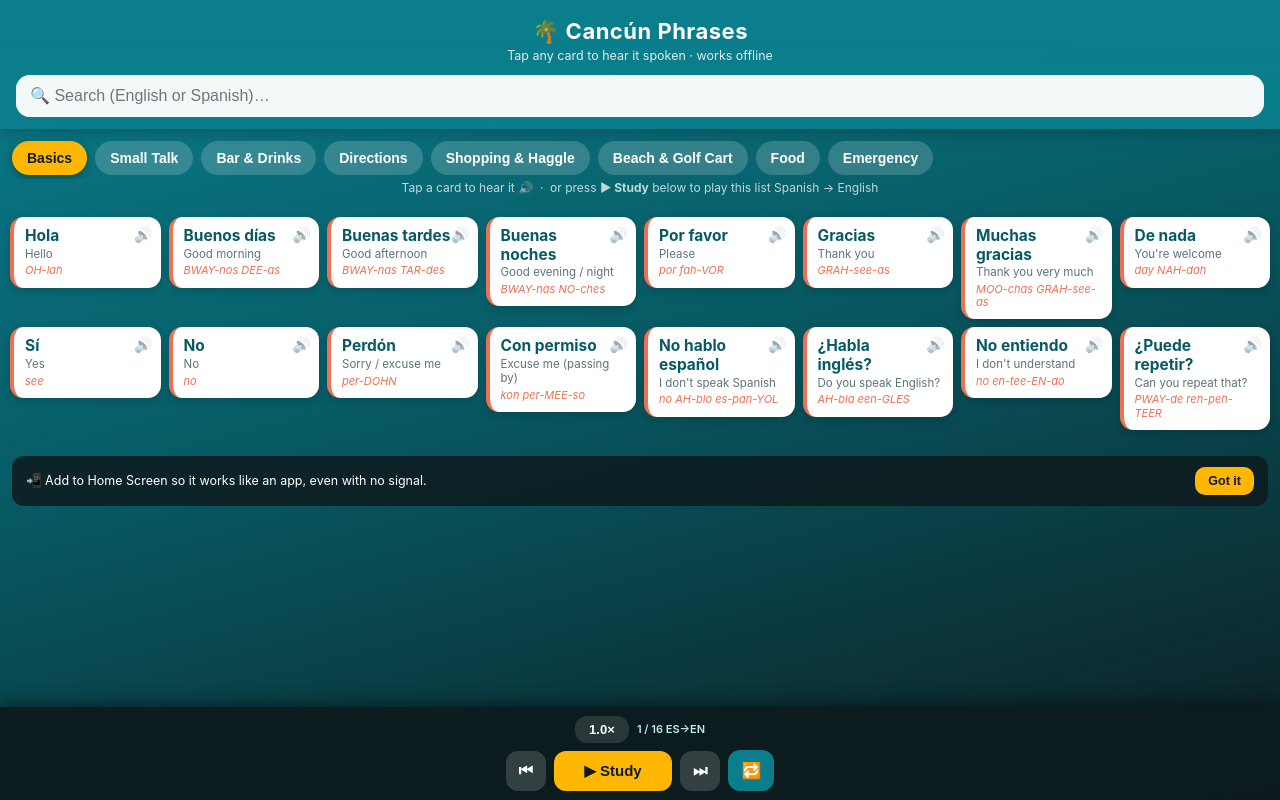
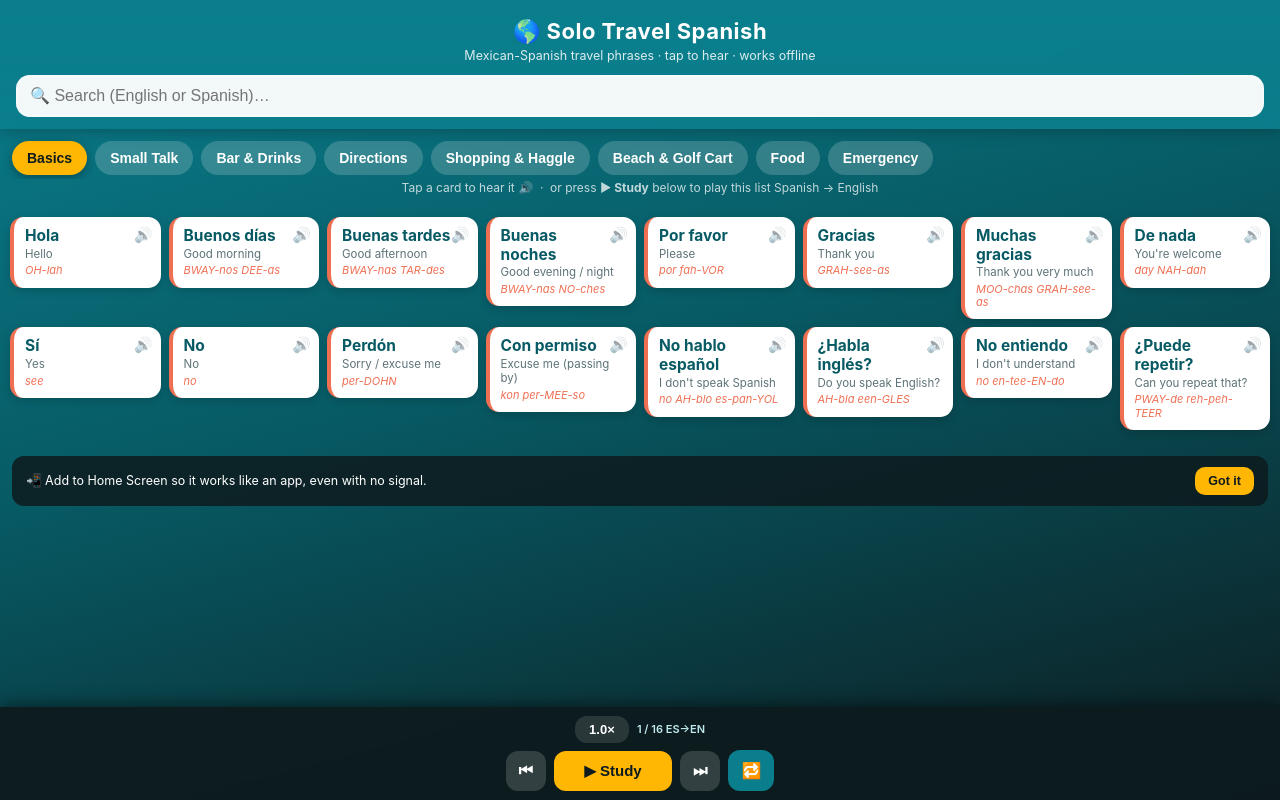
Before and after one commit to aethelondigital/cancun-phrases, a plain HTML site: page index.html in a window 1280 px wide. Drawn offline with Linux system fonts and the light colour scheme.

Commit message:
Rename app to Solo Travel Spanish (generalize from Cancún); URL unchanged
Co-Authored-By: Claude Opus 4.8 <noreply@anthropic.com>

```diff
--- a/index.html
+++ b/index.html
@@ -5,12 +5,12 @@
 <meta name="viewport" content="width=device-width, initial-scale=1.0, maximum-scale=1.0, user-scalable=no">
 <meta name="apple-mobile-web-app-capable" content="yes">
 <meta name="apple-mobile-web-app-status-bar-style" content="black-translucent">
-<meta name="apple-mobile-web-app-title" content="Cancún">
+<meta name="apple-mobile-web-app-title" content="Solo Spanish">
 <meta name="theme-color" content="#0a7e8c">
 <link rel="manifest" href="manifest.webmanifest">
 <link rel="apple-touch-icon" href="icon-180.png">
 <link rel="icon" href="icon.svg" type="image/svg+xml">
-<title>Cancún Phrases 🌴</title>
+<title>Solo Travel Spanish 🌎</title>
 <style>
   :root{
     --sea:#0a7e8c; --sea-deep:#075a64; --sand:#f6e7c8; --sun:#ffb703;
@@ -112,8 +112,8 @@
 </head>
 <body>
 <header>
-  <h1>🌴 Cancún Phrases</h1>
-  <p>Tap any card to hear it spoken · works offline</p>
+  <h1>🌎 Solo Travel Spanish</h1>
+  <p>Mexican-Spanish travel phrases · tap to hear · works offline</p>
   <input id="search" placeholder="🔍 Search (English or Spanish)…" autocomplete="off">
 </header>
 
--- a/sw.js
+++ b/sw.js
@@ -1,4 +1,4 @@
-/* Cancún Phrases service worker — makes the app work fully offline (e.g. on a plane).
+/* Solo Travel Spanish service worker — makes the app work fully offline (e.g. on a plane).
    Strategy: stale-while-revalidate — serve the cached copy instantly (fast + works
    offline), and quietly refresh the cache from the network in the background so any
    updates reach the phone on the next open. Audio clips, once cached, stay cached. */
```
Also changed, not shown: manifest.webmanifest, 1 other file.
